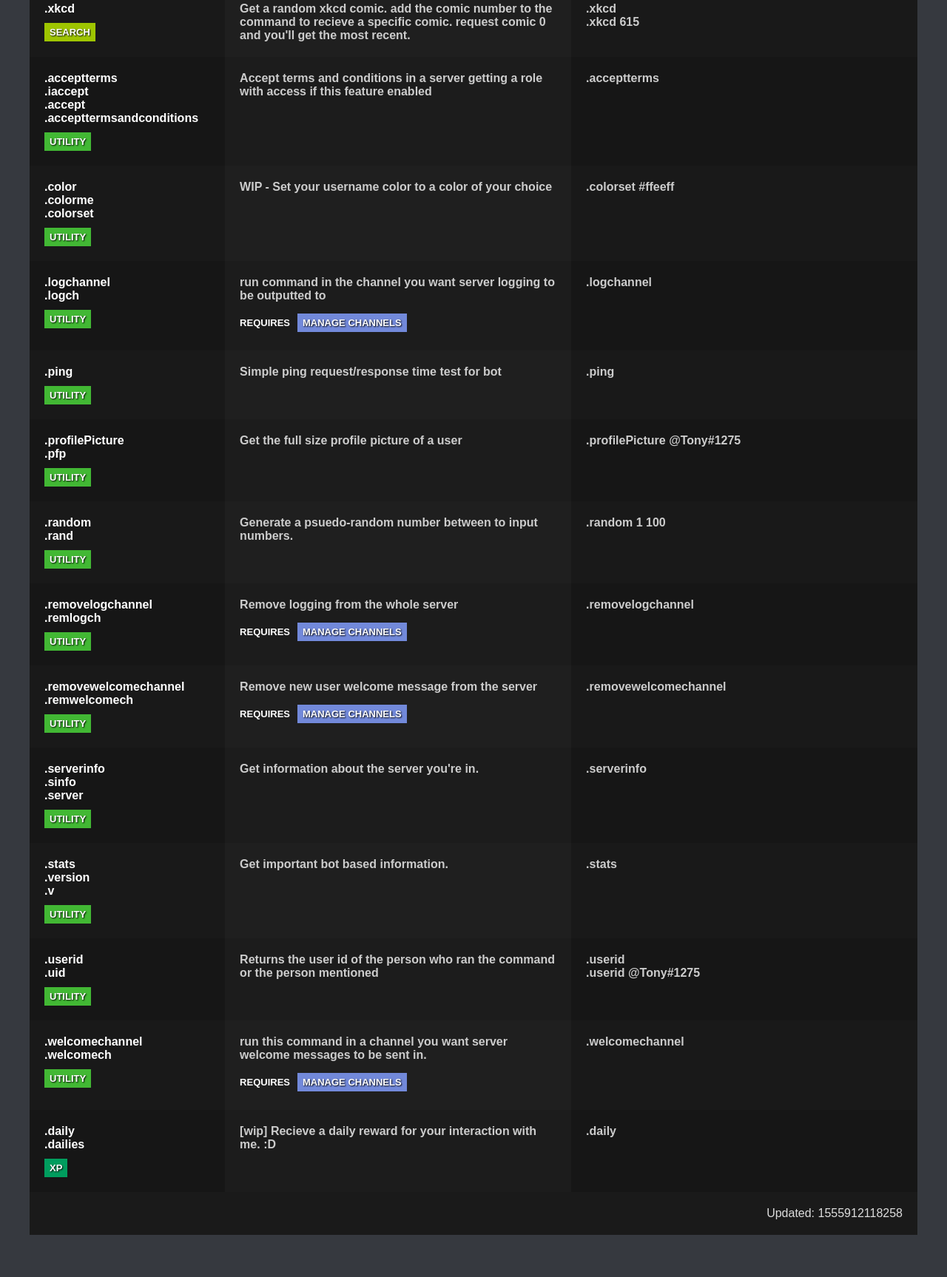
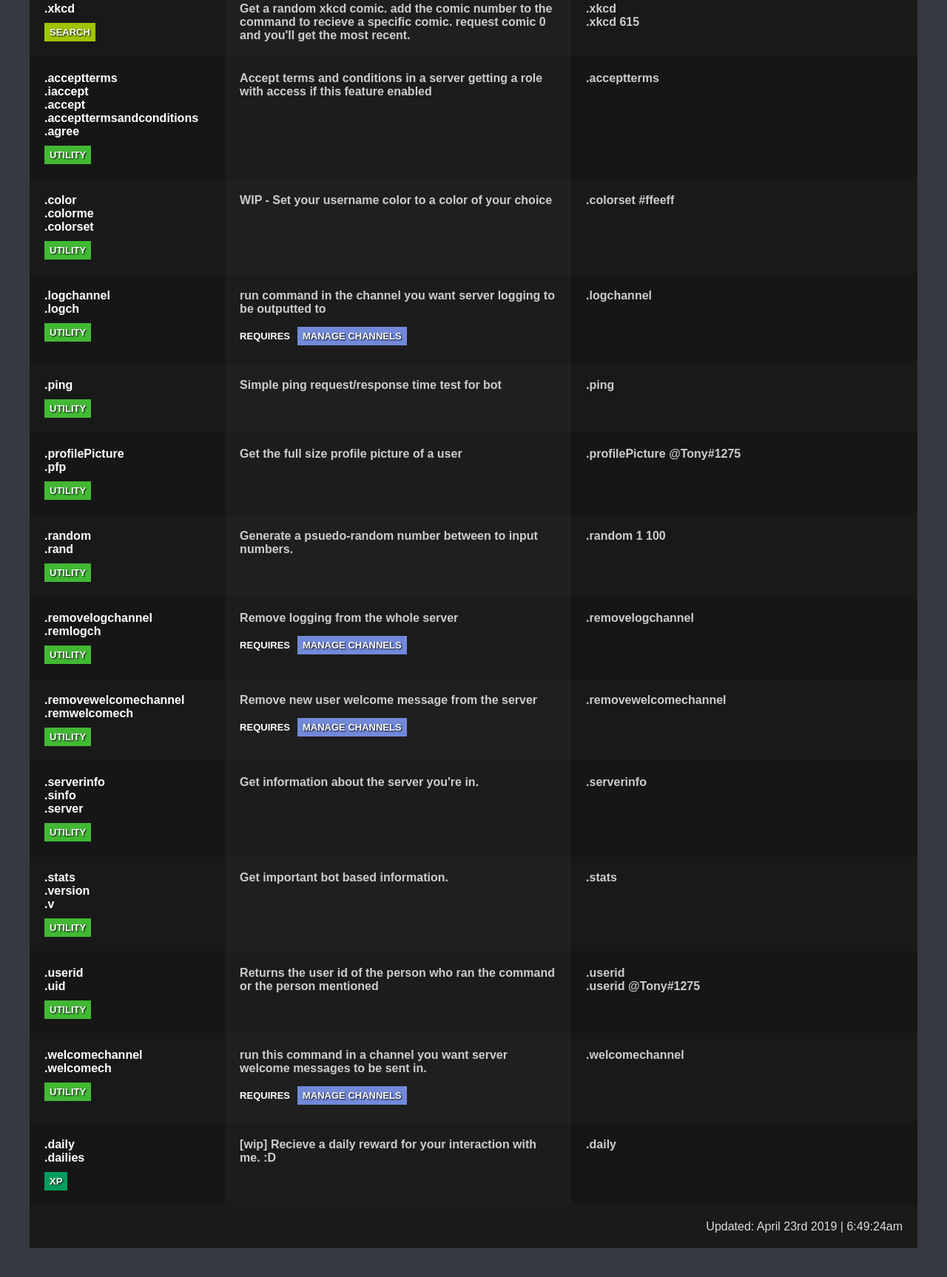
Before and after one commit to zfbx/Yuno-v3, a website: page docs/index.html in a window 1280 px wide. Shown: the part 5064-6791 px from the top of the page at 74% size. Drawn offline with nearby package versions, Linux system fonts and the light colour scheme.

Commit message:
updated docs

```diff
--- a/docs/index.html
+++ b/docs/index.html
@@ -89,7 +89,7 @@
             <div class="description"><section>When you wanna share a google search term with people in the server.</section></div><div class="usage"><span class="cell-parts"><span class="cell-part">.google Yuno Gasai</span></span></div></div><div class="command" id="39" data-module="search"><div class="command-name"><span>.googleimage</span><span>.gi</span><span class="module search">Search<span></div>
             <div class="description"><section>When you wanna share a google photo search with people in the server.</section></div><div class="usage"><span class="cell-parts"><span class="cell-part">.googleimage Yuno Gasai</span></span></div></div><div class="command" id="40" data-module="search"><div class="command-name"><span>.osu</span><span class="module search">Search<span></div>
             <div class="description"><section>Get an OSU profile summery</section></div><div class="usage"><span class="cell-parts"><span class="cell-part">.osu [username]</span></span></div></div><div class="command" id="41" data-module="search"><div class="command-name"><span>.xkcd</span><span class="module search">Search<span></div>
-            <div class="description"><section>Get a random xkcd comic. add the comic number to the command to recieve a specific comic. request comic 0 and you'll get the most recent.</section></div><div class="usage"><span class="cell-parts"><span class="cell-part">.xkcd</span><span class="cell-part">.xkcd 615</span></span></div></div><div class="command" id="42" data-module="utility"><div class="command-name"><span>.acceptterms</span><span>.iaccept</span><span>.accept</span><span>.accepttermsandconditions</span><span class="module utility">Utility<span></div>
+            <div class="description"><section>Get a random xkcd comic. add the comic number to the command to recieve a specific comic. request comic 0 and you'll get the most recent.</section></div><div class="usage"><span class="cell-parts"><span class="cell-part">.xkcd</span><span class="cell-part">.xkcd 615</span></span></div></div><div class="command" id="42" data-module="utility"><div class="command-name"><span>.acceptterms</span><span>.iaccept</span><span>.accept</span><span>.accepttermsandconditions</span><span>.agree</span><span class="module utility">Utility<span></div>
             <div class="description"><section>Accept terms and conditions in a server getting a role with access if this feature enabled</section></div><div class="usage"><span class="cell-parts"><span class="cell-part">.acceptterms</span></span></div></div><div class="command" id="43" data-module="utility"><div class="command-name"><span>.color</span><span>.colorme</span><span>.colorset</span><span class="module utility">Utility<span></div>
             <div class="description"><section>WIP - Set your username color to a color of your choice</section></div><div class="usage"><span class="cell-parts"><span class="cell-part">.colorset #ffeeff</span></span></div></div><div class="command" id="44" data-module="utility"><div class="command-name"><span>.logchannel</span><span>.logch</span><span class="module utility">Utility<span></div>
             <div class="description"><section>run command in the channel you want server logging to be outputted to</section><section class="description-warning"><span>Requires</span><section class="required-permissions"><span class="permission">MANAGE CHANNELS</span></section></section></div><div class="usage"><span class="cell-parts"><span class="cell-part">.logchannel</span></span></div></div><div class="command" id="45" data-module="utility"><div class="command-name"><span>.ping</span><span class="module utility">Utility<span></div>
@@ -106,7 +106,7 @@
 
         </div>
         <div class="modules timestamp">
-            Updated: 1555912118258
+            Updated: April 23rd 2019 | 6:49:24am
         </div>
     </div>
 
```
